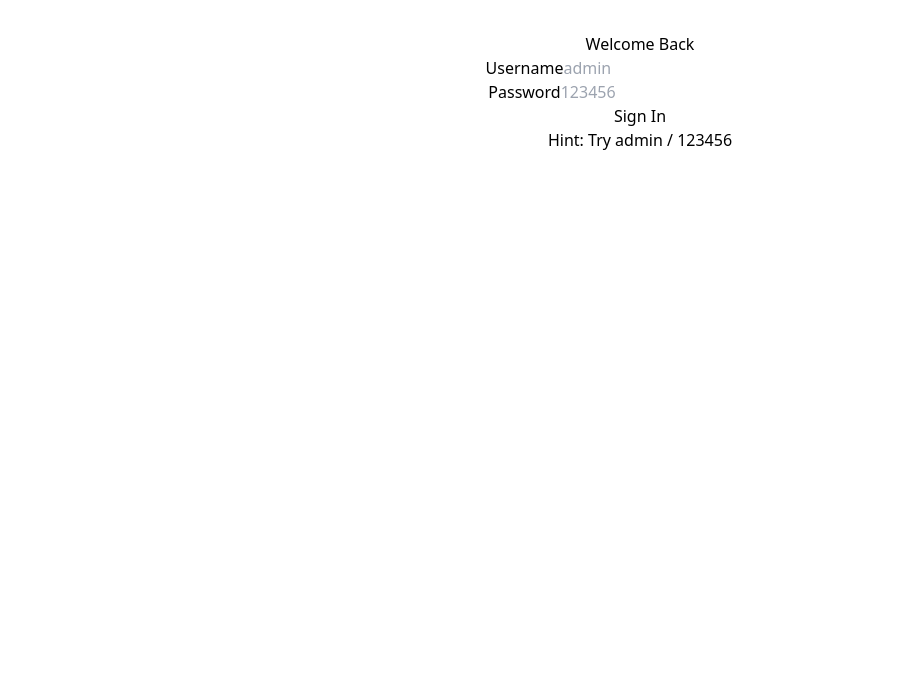
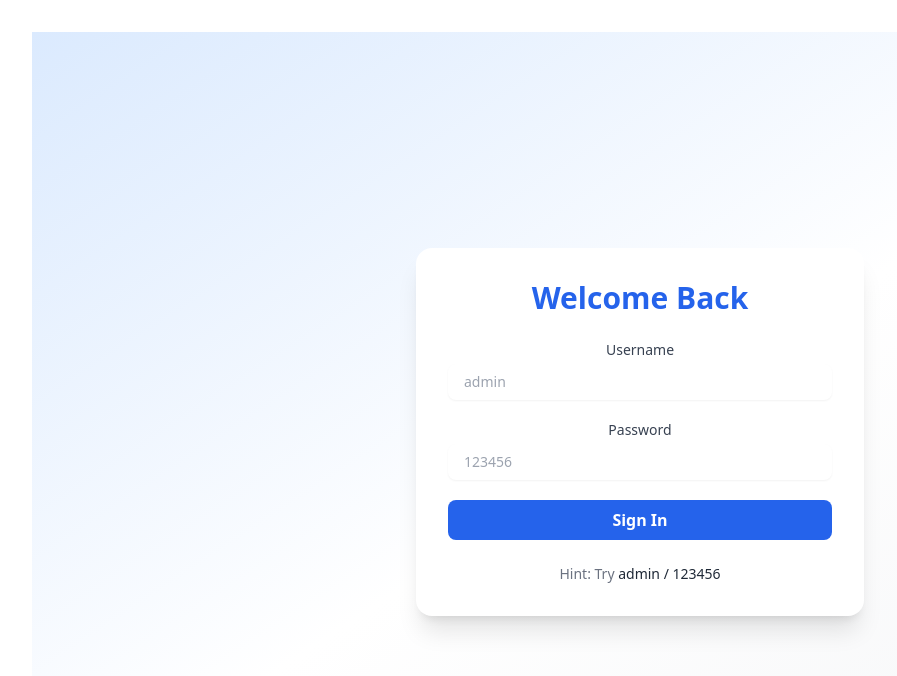
Before and after one commit to zoe-zhang-seu/smart-expense-manager, a React (Vite) app in the folder client/: page / in a window 1280 px wide. Shown: the top 676 px of the page, without its empty margins (0-897 px from the left). Built offline with nearby package versions, Linux system fonts and the light colour scheme.

Commit message:
[#5] tailwind already under client folder , the path error

```diff
--- a/client/tailwind.config.js
+++ b/client/tailwind.config.js
@@ -1,7 +1,7 @@
 /** @type {import('tailwindcss').Config} */
 export default {
   content: [
-    "./client/src/**/*.{js,ts,jsx,tsx}",
+    "./src/**/*.{js,ts,jsx,tsx}",
   ],
   theme: {
     extend: {},
```
